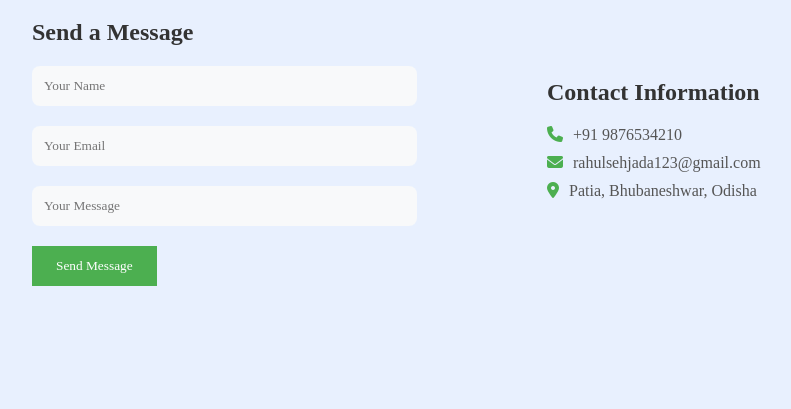
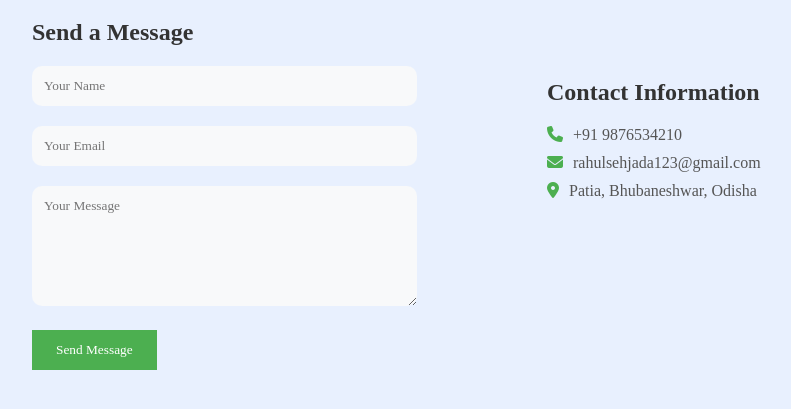
Before and after one commit to rahulbah27/Oasis_Internship, a plain HTML site: page portfolio1.html/Contact.html in a window 1280 px wide. Shown: the part 113-522 px from the top of the page, without its empty margins (208-999 px from the left). Drawn offline with Linux system fonts and the light colour scheme.

Commit message:
Update Contact.html

```diff
--- a/portfolio1.html/Contact.html
+++ b/portfolio1.html/Contact.html
@@ -54,7 +54,7 @@
     input, textarea{
         width: 100%;
         padding: 12px;
-        border-radius: 8px;
+        border-radius: 10px;
         border: none;
         background-color: #f8f9fa;
         color: #333;
@@ -129,7 +129,7 @@
                             <input type="email" name="email" placeholder="Your Email">
                         </div>
                         <div class="form-group">
-                            <input name="message" placeholder="Your Message">
+                            <textarea name="message" placeholder="Your Message" rows="6" cols="50"></textarea>
                         </div>
                         <button type="submit">Send Message</button>
                     </form>
```
